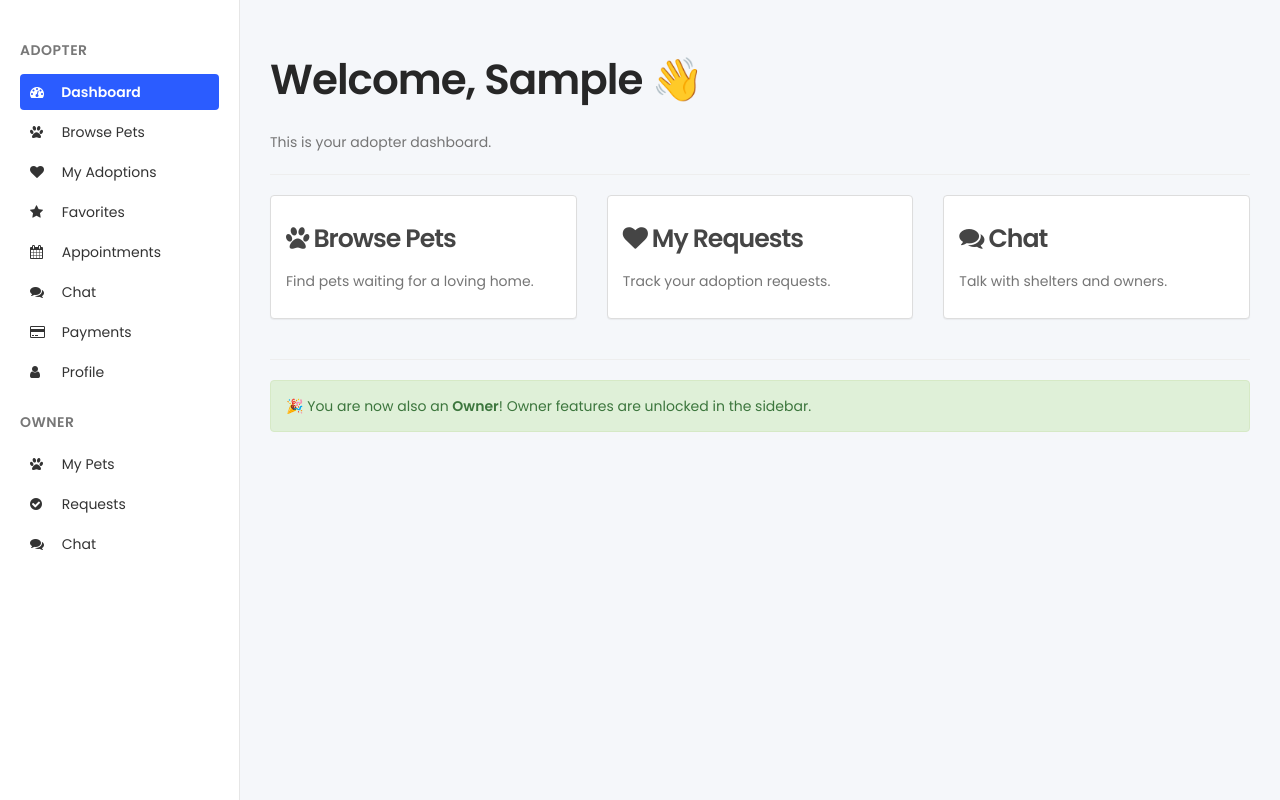
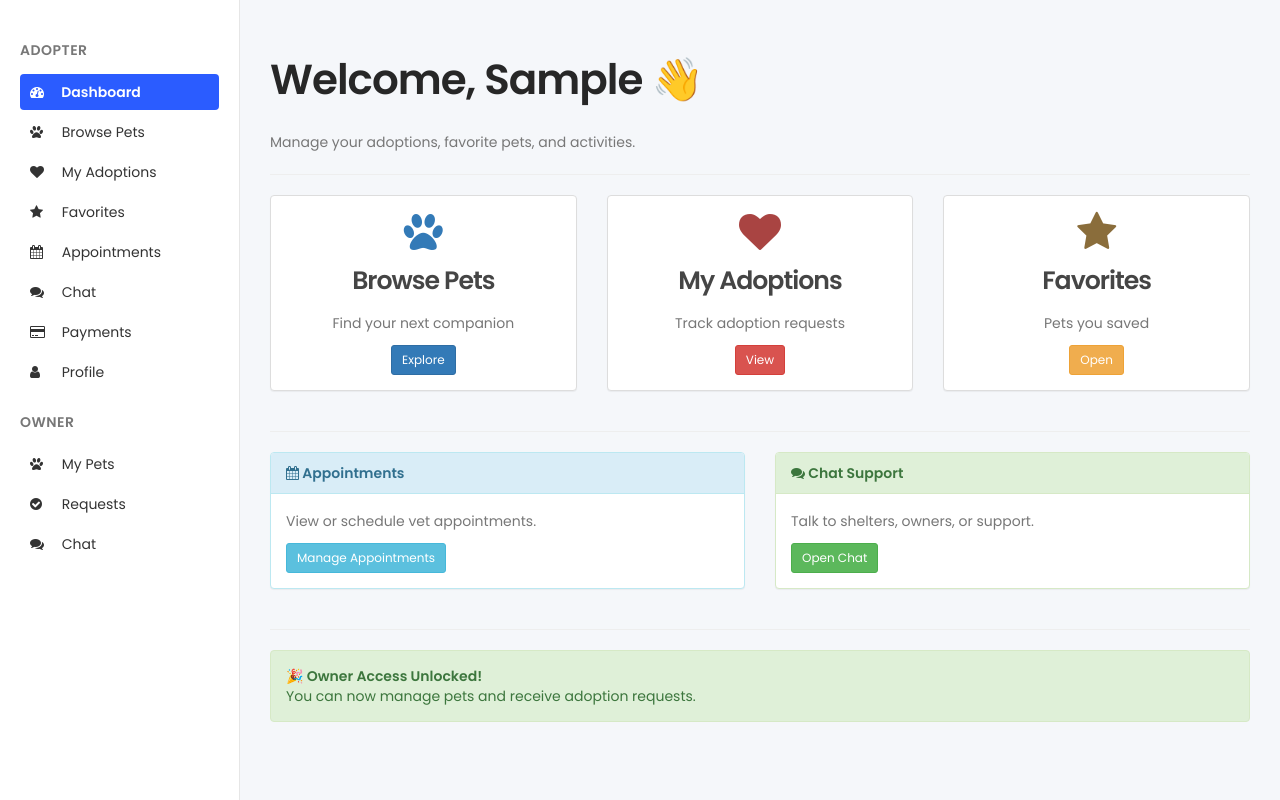
Before and after one commit to vishnurajakkathodi3232-ui/petverse_project, a Django app: page /adopter/dashboard/ in a window 1280 px wide. Shown: the part 54-854 px from the top of the page. Run offline with Django 5.2, Linux system fonts and the light colour scheme; a user stored in the database is signed in; tables that the repository leaves empty hold one stand-in row (values such as "Sample post"); some libraries are stand-ins or nearby versions.

Commit message:
teplate changes 2

```diff
--- a/core/models.py
+++ b/core/models.py
@@ -59,7 +59,6 @@ class OwnedPet(models.Model):
     def __str__(self):
         return f"{self.pet.name} owned by {self.owner.username}"
 
-
 class AdoptionRequest(models.Model):
     STATUS_CHOICES = [
         ('pending', 'Pending'),
@@ -68,11 +67,28 @@ class AdoptionRequest(models.Model):
     ]
 
     adopter = models.ForeignKey(settings.AUTH_USER_MODEL, on_delete=models.CASCADE)
-    pet = models.ForeignKey(Pet, on_delete=models.CASCADE)
+
+    # Shelter pet adoption
+    pet = models.ForeignKey(
+        Pet,
+        on_delete=models.CASCADE,
+        null=True,
+        blank=True
+    )
+
+    # Owner pet adoption
+    owned_pet = models.ForeignKey(
+        OwnedPet,
+        on_delete=models.CASCADE,
+        null=True,
+        blank=True
+    )
+
     message = models.TextField(blank=True)
     status = models.CharField(max_length=20, choices=STATUS_CHOICES, default='pending')
+
     created_at = models.DateTimeField(auto_now_add=True)
-    updated_at = models.DateTimeField(auto_now=True)
 
     def __str__(self):
-        return f"{self.adopter.username} → {self.pet.name} ({self.status})"
+        target = self.pet.name if self.pet else self.owned_pet.pet.name
+        return f"{self.adopter.username} → {target}"
--- a/core/templates/core/dashboard_adopter.html
+++ b/core/templates/core/dashboard_adopter.html
@@ -3,45 +3,106 @@
 {% block title %}Adopter Dashboard | PetVerse{% endblock %}
 
 {% block content %}
-<h2>Welcome, {{ user.first_name|default:user.username }} 👋</h2>
-<p>This is your adopter dashboard.</p>
+
+<h2 class="mb-3">Welcome, {{ user.first_name|default:user.username }} 👋</h2>
+<p class="text-muted">Manage your adoptions, favorite pets, and activities.</p>
 
 <hr>
 
 <div class="row">
+
+    <!-- BROWSE PETS -->
     <div class="col-md-4">
         <div class="panel panel-default">
-            <div class="panel-body">
-                <h4><i class="fa fa-paw"></i> Browse Pets</h4>
-                <p>Find pets waiting for a loving home.</p>
+            <div class="panel-body text-center">
+                <i class="fa fa-paw fa-3x text-primary"></i>
+                <h4 class="mt-2">Browse Pets</h4>
+                <p class="text-muted">Find your next companion</p>
+                <a href="{% url 'pets_list' %}" class="btn btn-primary btn-sm">
+                    Explore
+                </a>
             </div>
         </div>
     </div>
 
+    <!-- MY ADOPTIONS -->
     <div class="col-md-4">
         <div class="panel panel-default">
-            <div class="panel-body">
-                <h4><i class="fa fa-heart"></i> My Requests</h4>
-                <p>Track your adoption requests.</p>
+            <div class="panel-body text-center">
+                <i class="fa fa-heart fa-3x text-danger"></i>
+                <h4 class="mt-2">My Adoptions</h4>
+                <p class="text-muted">Track adoption requests</p>
+                <a href="{% url 'adopter_adoptions' %}" class="btn btn-danger btn-sm">
+                    View
+                </a>
             </div>
         </div>
     </div>
 
+    <!-- FAVORITES -->
     <div class="col-md-4">
         <div class="panel panel-default">
-            <div class="panel-body">
-                <h4><i class="fa fa-comments"></i> Chat</h4>
-                <p>Talk with shelters and owners.</p>
+            <div class="panel-body text-center">
+                <i class="fa fa-star fa-3x text-warning"></i>
+                <h4 class="mt-2">Favorites</h4>
+                <p class="text-muted">Pets you saved</p>
+                <a href="{% url 'adopter_favorites' %}" class="btn btn-warning btn-sm">
+                    Open
+                </a>
             </div>
         </div>
     </div>
+
 </div>
 
+<hr>
+
+<div class="row">
+
+    <!-- APPOINTMENTS -->
+    <div class="col-md-6">
+        <div class="panel panel-info">
+            <div class="panel-heading">
+                <strong><i class="fa fa-calendar"></i> Appointments</strong>
+            </div>
+            <div class="panel-body">
+                <p class="text-muted">
+                    View or schedule vet appointments.
+                </p>
+                <a href="{% url 'adopter_appointments' %}" class="btn btn-info btn-sm">
+                    Manage Appointments
+                </a>
+            </div>
+        </div>
+    </div>
+
+    <!-- CHAT -->
+    <div class="col-md-6">
+        <div class="panel panel-success">
+            <div class="panel-heading">
+                <strong><i class="fa fa-comments"></i> Chat Support</strong>
+            </div>
+            <div class="panel-body">
+                <p class="text-muted">
+                    Talk to shelters, owners, or support.
+                </p>
+                <a href="#" class="btn btn-success btn-sm">
+                    Open Chat
+                </a>
+            </div>
+        </div>
+    </div>
+
+</div>
+
+{% comment %}
+OWNER ACCESS UNLOCK MESSAGE
+{% endcomment %}
 {% if user.ownedpet_set.all %}
 <hr>
 <div class="alert alert-success">
-    🎉 You are now also an <strong>Owner</strong>!
-    Owner features are unlocked in the sidebar.
+    <strong>🎉 Owner Access Unlocked!</strong><br>
+    You can now manage pets and receive adoption requests.
 </div>
 {% endif %}
 
--- a/core/urls.py
+++ b/core/urls.py
@@ -50,6 +50,15 @@ urlpatterns = [
     path("shelter/adoptions/decline/<int:req_id>/", views.decline_request, name="decline_request"),
     path("chat/", views.chat, name="chat"),
     path("payments/", views.payment, name="payment"),
+    path("owner/pets/list/<int:pet_id>/", views.owner_list_pet, name="owner_list_pet"),
+    path("owner/pets/unlist/<int:pet_id>/", views.owner_unlist_pet, name="owner_unlist_pet"),
+    path("adopt/owner/<int:pet_id>/",views.send_owner_adoption_request,name="send_owner_adoption_request"),
+
+    path("owner/adoptions/approve/<int:req_id>/",views.owner_approve_request,name="owner_approve_request"),
+
+    path("owner/adoptions/reject/<int:req_id>/",views.owner_reject_request,name="owner_reject_request"),
+
+
 
 
 ]
--- a/core/views.py
+++ b/core/views.py
@@ -208,15 +208,17 @@ def owner_add_pet(request):
         return redirect("owner_pets")
 
     return render(request, "core/owner_add_pet.html")
-
-
 @login_required
 def owner_adoptions(request):
-    if not getattr(request.user, "has_pet", False):
-        return redirect("home")
+    requests = AdoptionRequest.objects.filter(
+        owned_pet__owner=request.user
+    )
 
-    # Placeholder for now — will show real requests later
-    return render(request, "core/owner_adoptions.html")
+    return render(
+        request,
+        "core/owner_adoptions.html",
+        {"requests": requests}
+    )
 
 
 @login_required
@@ -235,63 +237,41 @@ def owner_profile(request):
 
     return render(request, "core/owner_profile.html")
 
-
 @login_required
 def owner_approve_request(request, req_id):
-    """
-    Approve an adoption request that targets a pet owned by the logged-in owner.
-    We try to find the OwnedPet record for this owner and the requested pet,
-    transfer ownership to the adopter and delete the original OwnedPet.
-    """
-    req = get_object_or_404(AdoptionRequest, id=req_id)
+    req = get_object_or_404(
+        AdoptionRequest,
+        id=req_id,
+        owned_pet__owner=request.user
+    )
 
-    # Find the OwnedPet record for this pet and owner
-    owned = OwnedPet.objects.filter(pet=req.pet, owner=request.user).first()
-    if not owned:
-        # Owner is not the owner of this pet -> deny
-        return redirect("home")
-
-    # Ensure the owner in DB matches the logged in owner (sanity)
-    if owned.owner != request.user:
-        return redirect("home")
-
-    # Update request status
     req.status = "approved"
     req.save()
 
-    # Transfer ownership: create OwnedPet for adopter (attach same Pet instance)
+    # Transfer ownership
     OwnedPet.objects.create(
         owner=req.adopter,
-        pet=req.pet,
-        is_listed_for_adoption=False
+        pet=req.owned_pet.pet
     )
 
-    # Remove original owner's OwnedPet record
-    owned.delete()
-
-    # Mark the Pet as unavailable to prevent further adoption attempts
-    req.pet.is_available = False
-    req.pet.save()
+    # Remove old record
+    req.owned_pet.delete()
 
     return redirect("owner_adoptions")
 
-
 @login_required
 def owner_reject_request(request, req_id):
-    req = get_object_or_404(AdoptionRequest, id=req_id)
-
-    owned = OwnedPet.objects.filter(pet=req.pet, owner=request.user).first()
-    if not owned:
-        return redirect("home")
-
-    # Only the owner of that pet can reject
-    if owned.owner != request.user:
-        return redirect("home")
+    req = get_object_or_404(
+        AdoptionRequest,
+        id=req_id,
+        owned_pet__owner=request.user
+    )
 
     req.status = "declined"
     req.save()
 
     return redirect("owner_adoptions")
+
 @login_required
 def send_adoption_request(request, pet_id):
     # Only adopters can send requests
@@ -499,9 +479,47 @@ def adopter_favorites(request):
     return render(request, "core/favorites_adopter.html")
 
 
+from itertools import chain
+from .models import Pet, OwnedPet
+
+@login_required
 def pets_list(request):
-    pets = Pet.objects.filter(is_available=True)
-    return render(request, "core/pets_list.html", {"pets": pets})
+    # Only adopters can browse adoptable pets
+    if request.user.role != "adopter":
+        return redirect("home")
+
+    # Shelter pets
+    shelter_pets = Pet.objects.filter(is_available=True)
+
+    # Owner pets explicitly listed for adoption
+    owner_pets = OwnedPet.objects.filter(is_listed_for_adoption=True)
+
+    # Normalize data for template
+    combined_pets = []
+
+    for pet in shelter_pets:
+        combined_pets.append({
+            "id": pet.id,
+            "name": pet.name,
+            "category": pet.category,
+            "image": pet.image,
+            "source": "shelter",
+        })
+
+    for owned in owner_pets:
+        combined_pets.append({
+            "id": owned.id,
+            "name": owned.pet.name,
+            "category": owned.pet.category,
+            "image": owned.pet.image,
+            "source": "owner",
+        })
+
+    return render(
+        request,
+        "core/pets_list.html",
+        {"pets": combined_pets}
+    )
 
 
 def pet_detail(request, pet_id):
@@ -534,3 +552,59 @@ from django.contrib.auth.decorators import login_required
 @login_required
 def payment(request):
     return render(request, "core/payment.html")
+@login_required
+def owner_list_pet(request, pet_id):
+    owned_pet = get_object_or_404(OwnedPet, id=pet_id, owner=request.user)
+    owned_pet.is_listed_for_adoption = True
+    owned_pet.save()
+    return redirect("owner_pets")
+
+
+@login_required
+def owner_unlist_pet(request, pet_id):
+    owned_pet = get_object_or_404(OwnedPet, id=pet_id, owner=request.user)
+    owned_pet.is_listed_for_adoption = False
+    owned_pet.save()
+    return redirect("owner_pets")
+@login_required
+def send_owner_adoption_request(request, pet_id):
+    if request.user.role != "adopter":
+        return redirect("home")
+
+    owned_pet = get_object_or_404(
+        OwnedPet,
+        id=pet_id,
+        is_listed_for_adoption=True
+    )
+
+    # Prevent duplicate requests
+    if AdoptionRequest.objects.filter(
+        adopter=request.user,
+        owned_pet=owned_pet
+    ).exists():
+        return render(
+            request,
+            "core/request_status.html",
+            {"message": "You already requested this pet."}
+        )
+
+    if request.method == "POST":
+        message = request.POST.get("message")
+
+        AdoptionRequest.objects.create(
+            adopter=request.user,
+            owned_pet=owned_pet,
+            message=message
+        )
+
+        return render(
+            request,
+            "core/request_status.html",
+            {"message": "Adoption request sent successfully!"}
+        )
+
+    return render(
+        request,
+        "core/send_adoption_request.html",
+        {"pet": owned_pet.pet}
+    )
```
Also changed, not shown: core/templates/core/dashboard_owner.html (+29 -25 lines), core/templates/core/dashboard_shelter.html (+28 -31 lines), core/templates/core/owned_pet_detail.html (+31 -15 lines), core/templates/core/owner_pets.html (+27 -10 lines), core/templates/core/pet_detail.html (+6 -19 lines), core/templates/core/pets_list.html (+10 -15 lines), core/migrations/0002_remove_adoptionrequest_updated_at_and_more.py (added).
